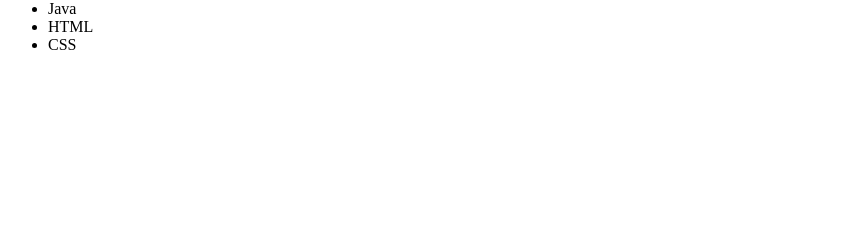
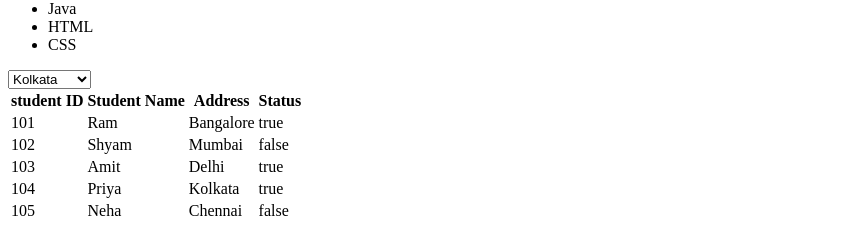
Before and after one commit to samarpansarkar/angular, an Angular app in the folder 14_07_2026/angular-13/: page / in a window 1280 px wide. Shown: the part 673-901 px from the top of the page, without its empty margins (0-859 px from the left). Before the commit the page ends 800 px from the top, so only its background shows below. Built offline with nearby package versions, Linux system fonts and the light colour scheme.

Commit message:
Add city selection and user data display to NgForDirective component

```diff
--- a/14_07_2026/angular-13/src/app/components/Directives/StructuralDirectives/ng-for-directive/ng-for-directive.component.html
+++ b/14_07_2026/angular-13/src/app/components/Directives/StructuralDirectives/ng-for-directive/ng-for-directive.component.html
@@ -3,3 +3,26 @@
 <ul>
     <li *ngFor="let course of courses">{{course}}</li>
 </ul>
+
+<select name="citys" id="">
+    <option *ngFor="let city of citys">{{city}}</option>
+</select>
+
+<table>
+    <thead>
+        <tr>
+            <th>student ID</th>
+            <th>Student Name</th>
+            <th>Address</th>
+            <th>Status</th>
+        </tr>
+    </thead>
+    <tbody>
+        <tr *ngFor="let student of users">
+            <td>{{student.id}}</td>
+            <td>{{student.name}}</td>
+            <td>{{student.address}}</td>
+            <td>{{student.isActive}}</td>
+        </tr>
+    </tbody>
+</table>
--- a/14_07_2026/angular-13/src/app/components/Directives/StructuralDirectives/ng-for-directive/ng-for-directive.component.ts
+++ b/14_07_2026/angular-13/src/app/components/Directives/StructuralDirectives/ng-for-directive/ng-for-directive.component.ts
@@ -8,6 +8,40 @@ import { Component, OnInit } from '@angular/core';
 export class NgForDirectiveComponent implements OnInit {
 
   courses:string[]=["C","Java","HTML","CSS"]
+  citys: string[]=['Kolkata', 'Pune',"Bengalore",'Mumbai'];
+
+  users:any[] = [
+  {
+    id: 101,
+    name: 'Ram',
+    address: 'Bangalore',
+    isActive: true
+  },
+  {
+    id: 102,
+    name: 'Shyam',
+    address: 'Mumbai',
+    isActive: false
+  },
+  {
+    id: 103,
+    name: 'Amit',
+    address: 'Delhi',
+    isActive: true
+  },
+  {
+    id: 104,
+    name: 'Priya',
+    address: 'Kolkata',
+    isActive: true
+  },
+  {
+    id: 105,
+    name: 'Neha',
+    address: 'Chennai',
+    isActive: false
+  }
+];
 
   constructor() { }
 
```
